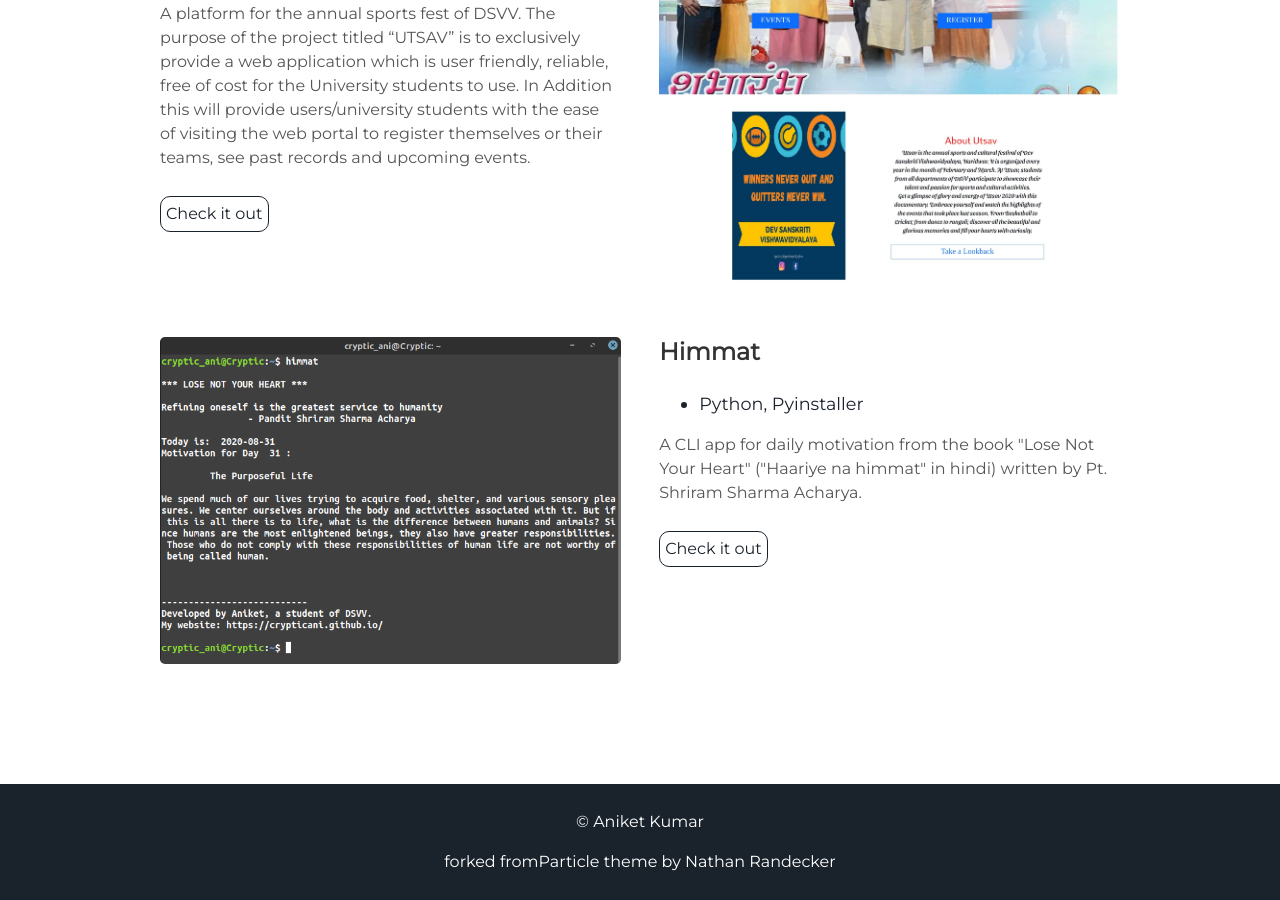
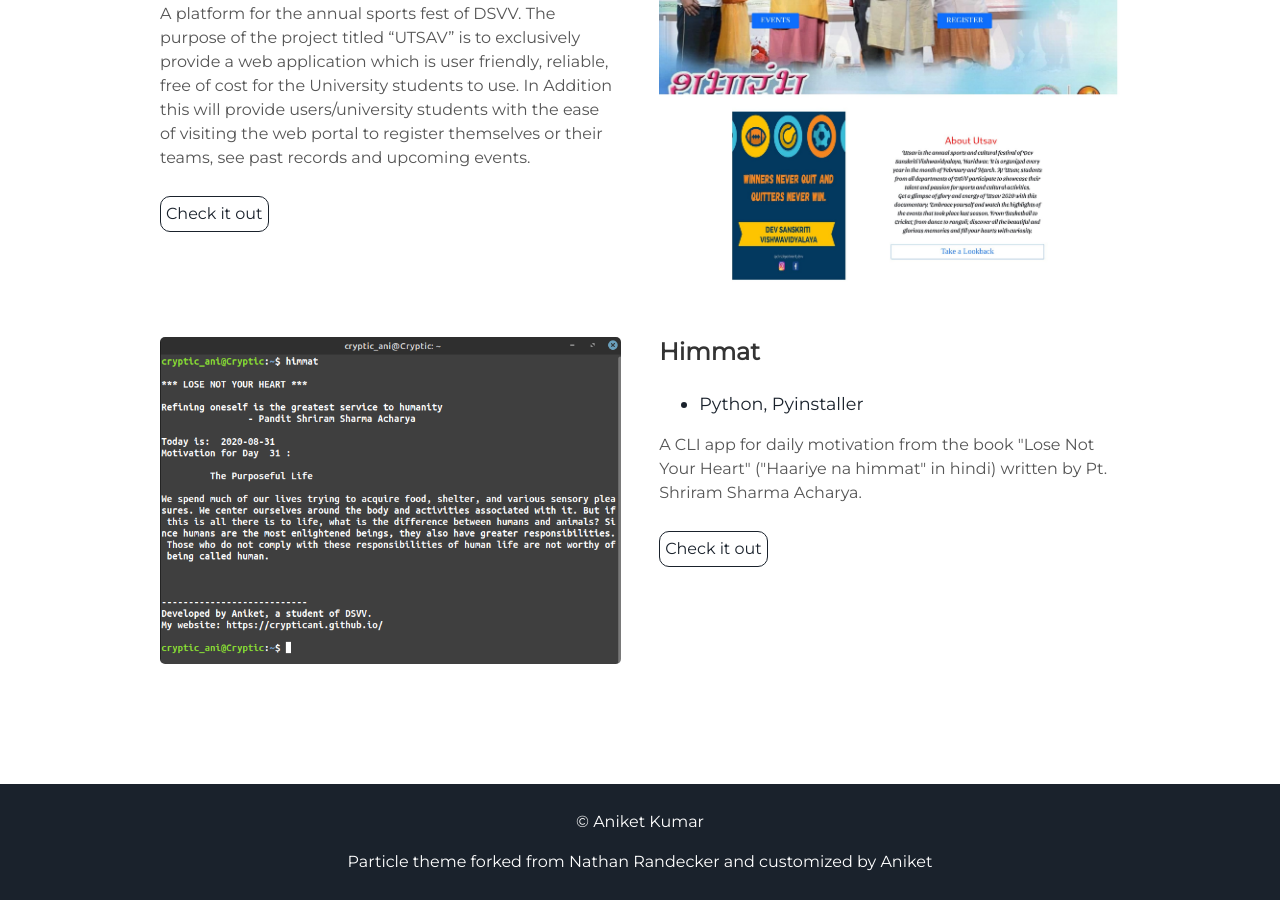
Before and after one commit to crypticani/crypticani.github.io, a Jekyll site: the page built from index.html, in a window 1280 px wide and 900 px high, scrolled down 1753 px. Built offline with Jekyll 4.4.1, drawn with Linux system fonts in a browser that asks for light colours.

Commit message:
Update footer.html

```diff
--- a/_includes/footer.html
+++ b/_includes/footer.html
@@ -1,6 +1,6 @@
 <footer class="footer">
     <p>&copy; {{site.username}}</p>
-    <p>forked from<a href="https://github.com/nrandecker">Particle theme by Nathan Randecker</a></p>
+    <p>Particle theme forked from<a href="https://github.com/nrandecker/particle"> Nathan Randecker</a> and customized by Aniket</p>
 </footer>
 <script src="//cdn.jsdelivr.net/particles.js/2.0.0/particles.min.js"></script>
 <script src="{{ "/assets/js/sweet-scroll.min.js" | prepend: site.baseurl }}"></script>
```
